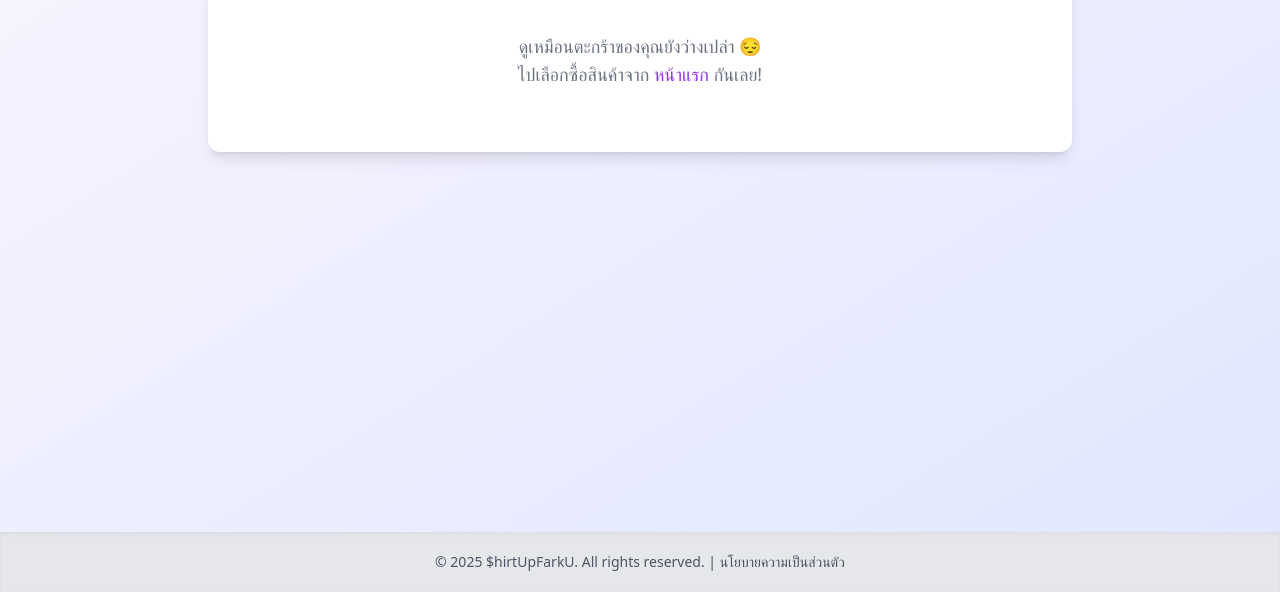
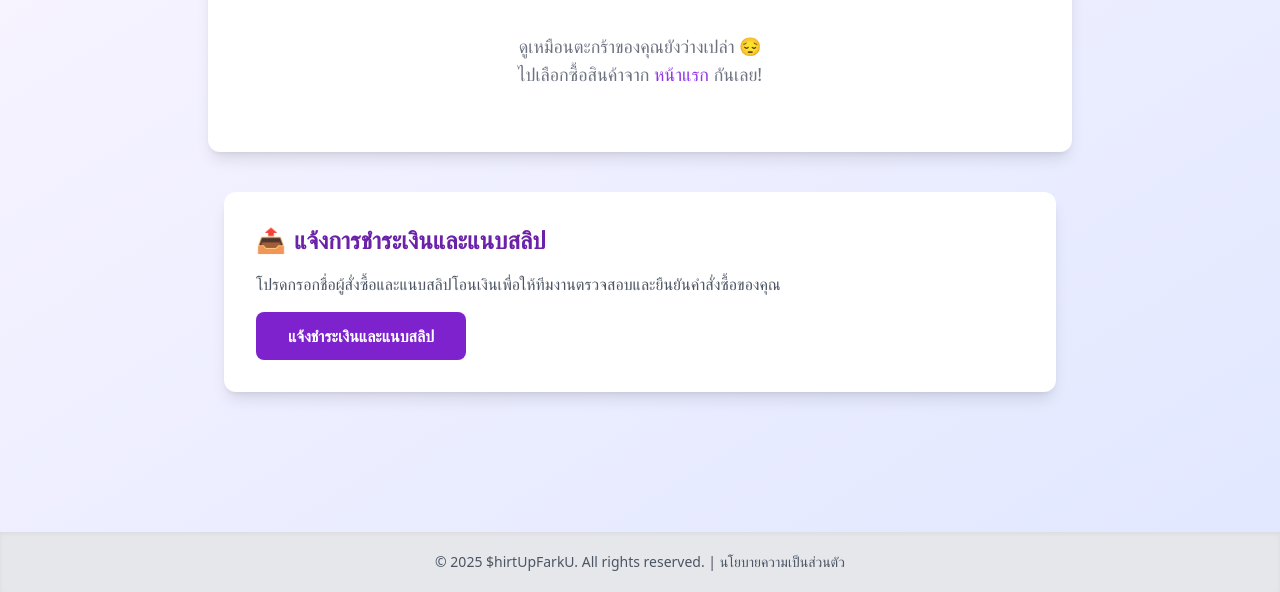
Before and after one commit to shirtupfarku/shirtupfarku, a plain HTML site: page cart.html in a window 1280 px wide. Shown: the part 208-800 px from the top of the page. Drawn offline with nearby package versions, Linux system fonts and the light colour scheme.

Commit message:
cart.html

```diff
--- a/cart.html
+++ b/cart.html
@@ -111,6 +111,25 @@
                 </div>
             </div>
         </div>
+
+        <section class="container mx-auto px-4 pb-16 max-w-4xl">
+    <div class="bg-white p-6 md:p-8 rounded-xl shadow-lg mt-10">
+        <h2 class="text-2xl font-bold text-purple-800 mb-4 flex items-center">
+            <span class="mr-2">📤</span> แจ้งการชำระเงินและแนบสลิป
+        </h2>
+
+                <p class="text-gray-600 mb-4">
+            โปรดกรอกชื่อผู้สั่งซื้อและแนบสลิปโอนเงินเพื่อให้ทีมงานตรวจสอบและยืนยันคำสั่งซื้อของคุณ
+        </p>
+            <button
+            onclick="window.open('https://docs.google.com/forms/d/e/1FAIpQLSfLjDZih9e31EogI1XYFF9sYeJHaEHCDA7_s6SB6FBaeYMh9w/viewform', '_blank')"
+            class="bg-purple-700 hover:bg-purple-900 text-white font-semibold py-3 px-8 rounded-lg transition-colors duration-300"
+            type="button"
+            >
+            แจ้งชำระเงินและแนบสลิป
+            </button>
+    </div>
+        </section>
 
         <div id="payment-channels" class="hidden bg-white p-6 md:p-8 rounded-xl shadow-lg mb-8">
             <h2 class="text-3xl font-bold mb-6 text-purple-800 flex items-center">
@@ -238,6 +257,8 @@
 
         // เรียกใช้งานเมื่อโหลดหน้าครั้งแรก
         renderCart();
+
+
     </script>
 </body>
 </html>
```
